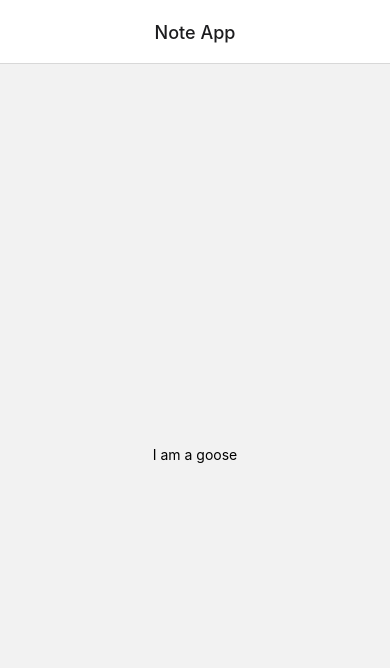
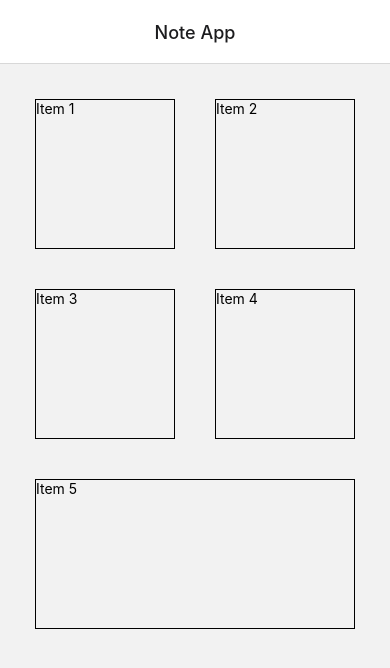
Before and after one commit to DaisyWard/ReactNativeNotesApp, a React Native app: screen / in a window 390 px wide. Shown: the top 668 px of the page. Built offline with nearby package versions, Linux system fonts and the light colour scheme.

Commit message:
Create grid layout with dummy data

```diff
--- a/App.js
+++ b/App.js
@@ -1,17 +1,14 @@
 import { createNativeStackNavigator } from '@react-navigation/native-stack'
 import { NavigationContainer } from '@react-navigation/native';
-
 import NoteList from './screens/NoteList';
 
-
 export default function App() {
-
   const Stack = createNativeStackNavigator()
 
   return (
     <NavigationContainer>
       <Stack.Navigator screenOptions={{headerTitleAlign: 'center'}}>
-        <Stack.Screen name="Note App" component={NoteList} />
+        <Stack.Screen name="Note App" component={NoteList}  options={{orientation: 'all'}} />
       </Stack.Navigator>
     </NavigationContainer>
   );
--- /dev/null
+++ b/components/Note.js
@@ -0,0 +1,20 @@
+import { StyleSheet, View, Text } from "react-native"
+
+const Note = ({title}) => {
+  return (
+    <View style={styles.wrapper}>
+      <Text>{title}</Text>
+    </View>
+  )
+}
+
+export default Note
+
+const styles = StyleSheet.create({
+  wrapper: {
+    flex: 1,
+    height: 150,
+    borderWidth: 1,
+    margin: 20
+  }
+});
--- a/screens/NoteList.js
+++ b/screens/NoteList.js
@@ -1,19 +1,60 @@
-import { StyleSheet, Text, View } from 'react-native';
+import React from 'react';
+import { StyleSheet, SafeAreaView, ScrollView, FlatList } from 'react-native';
+import Note from '../components/Note';
 
 const NoteList = () => {
+  const items = [
+    {
+      id: 1,
+      title: 'Item 1',
+      backgroundColor: 'red',
+    },
+    {
+      id: 2,
+      title: 'Item 2',
+      backgroundColor: 'green',
+    },
+    {
+      id: 3,
+      title: 'Item 3',
+      backgroundColor: 'blue',
+    },
+    {
+      id: 4,
+      title: 'Item 4',
+      backgroundColor: 'yellow',
+    },
+    {
+      id: 5,
+      title: 'Item 5',
+      backgroundColor: 'orange',
+    },
+  ];
+
   return (
-    <View style={styles.container}>
-      <Text>I am a goose</Text>
-    </View>
-  )
-}
+    <SafeAreaView>
+      <ScrollView style={styles.somePageWrapper} contentContainerStyle={{
+        flexDirection: 'row',
+        flexWrap: 'wrap',
+      }}>
 
-export default NoteList
+        <FlatList
+          data={items}
+          numColumns={2}
+          keyExtractor={item => item.id}
+          renderItem={({item}) => (
+            <Note title={item.title} />
+          )}
+        />
+      </ScrollView>
+    </SafeAreaView>
+  );
+};
+
+export default NoteList;
 
 const styles = StyleSheet.create({
-  container: {
-    flex: 1,
-    alignItems: 'center',
-    justifyContent: 'center',
-  },
+  somePageWrapper: {
+    margin: 15,
+  }
 });
```
